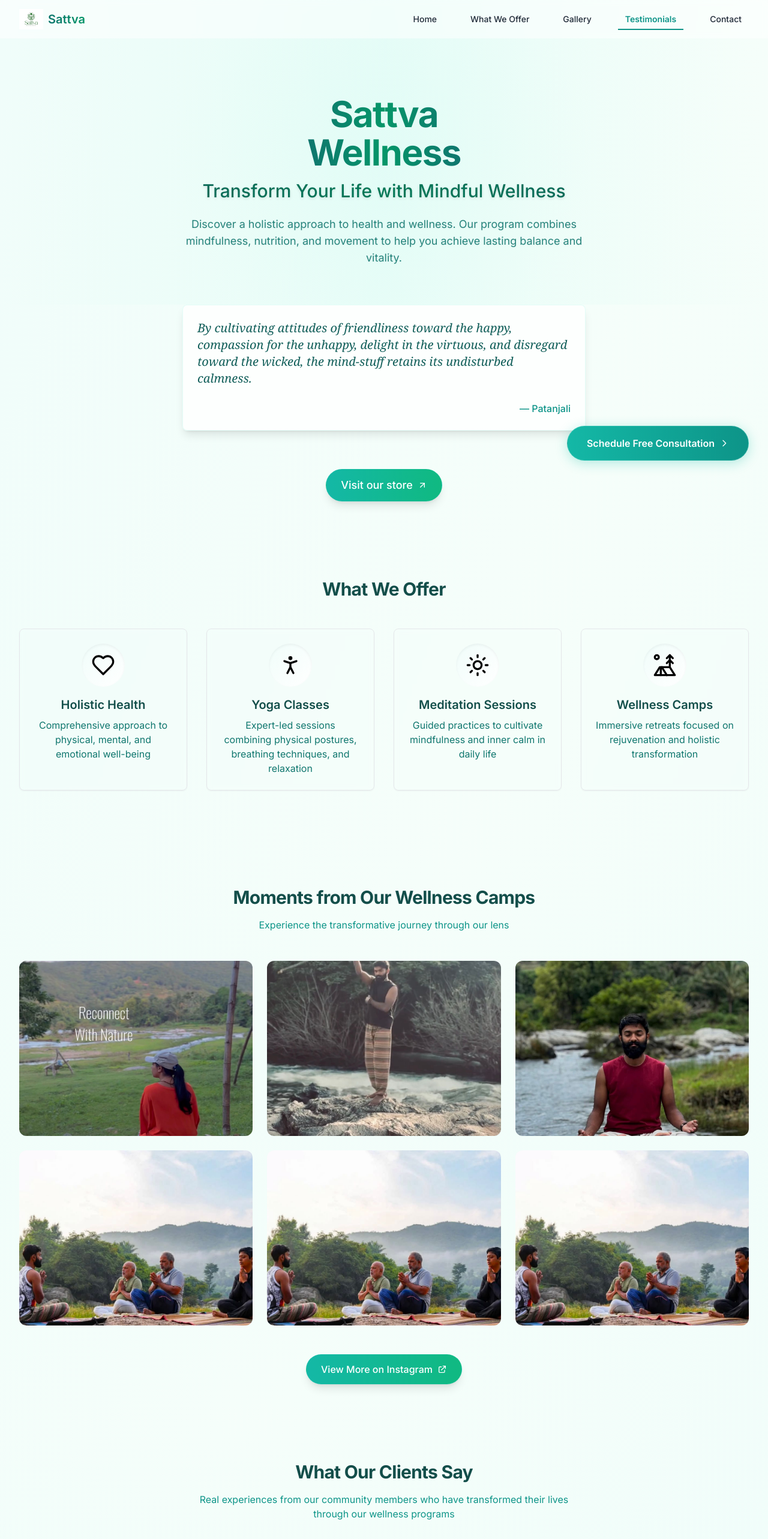
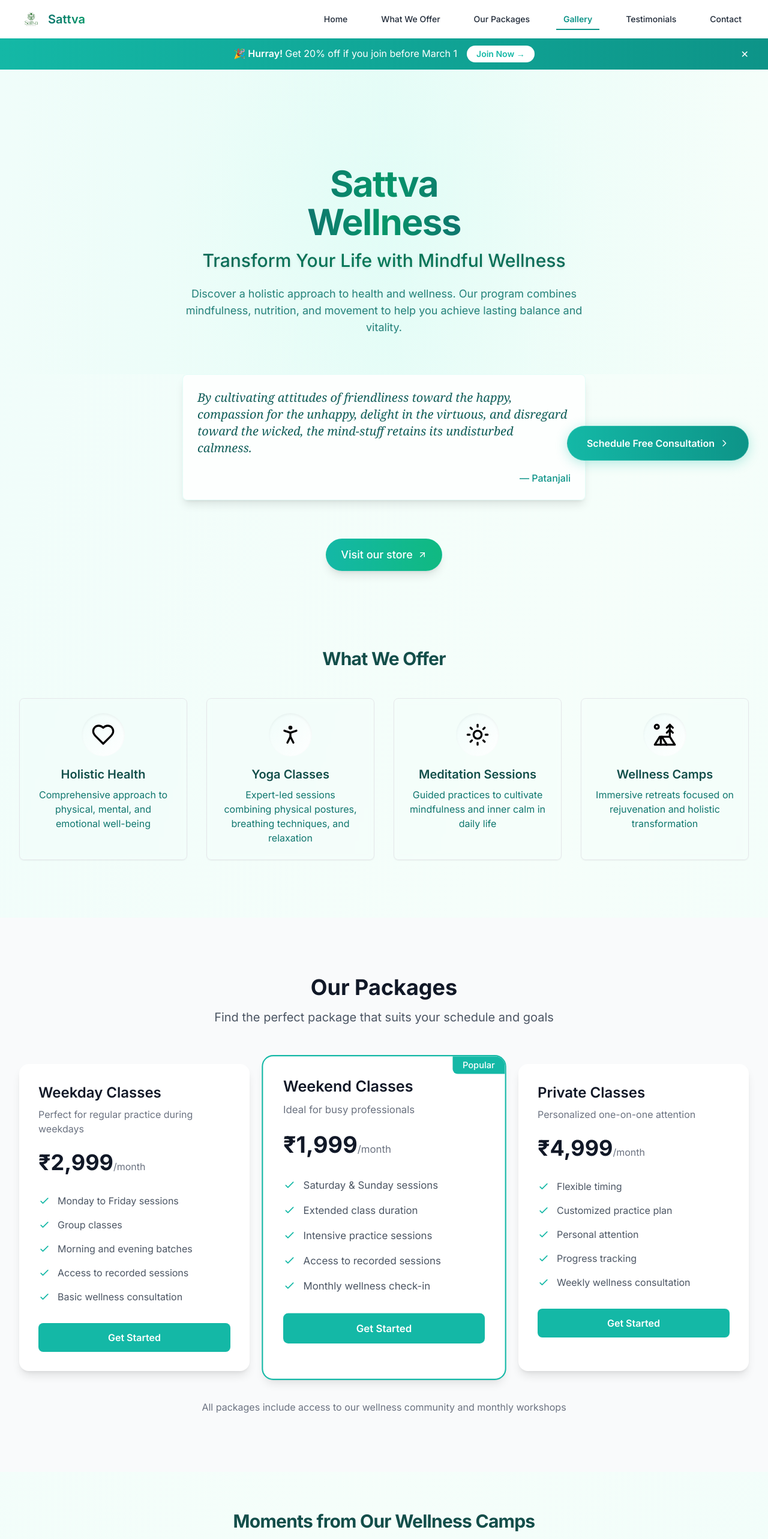
Before and after one commit to vipinvkartha/sattva-wellness, a Next.js app: page / in a window 1280 px wide. Shown: the top 2566 px of the page at 60% size. Built offline with nearby package versions, Linux system fonts and the light colour scheme.

Commit message:
pricing menu

```diff
--- a/app/components/NavMenu.tsx
+++ b/app/components/NavMenu.tsx
@@ -8,6 +8,7 @@ import Link from 'next/link';
 const menuItems = [
   { label: 'Home', href: '/', isSection: false },
   { label: 'What We Offer', href: '#features', isSection: true },
+  { label: 'Our Packages', href: '#pricing', isSection: true },
   { label: 'Gallery', href: '#gallery', isSection: true },
   { label: 'Testimonials', href: '#testimonials', isSection: true },
   { label: 'Contact', href: '#contact', isSection: true },
@@ -25,19 +26,42 @@ function NavMenu() {
       setIsScrolled(window.scrollY > 50);
 
       if (pathname === '/') {
-        // Only track sections on home page
-        const sections = menuItems.filter(item => item.isSection).map(item => item.href.substring(1));
-        const currentSection = sections.find(section => {
-          const element = document.getElementById(section);
-          if (element) {
-            const rect = element.getBoundingClientRect();
-            return rect.top <= 100 && rect.bottom >= 100;
-          }
-          return false;
-        });
+        const sections = menuItems
+          .filter(item => item.isSection)
+          .map(item => item.href.substring(1));
 
-        if (currentSection) {
-          setActiveSection(currentSection);
+        // Find all visible sections
+        const visibleSections = sections
+          .map(section => {
+            const element = document.getElementById(section);
+            if (element) {
+              const rect = element.getBoundingClientRect();
+              return {
+                id: section,
+                top: rect.top,
+                bottom: rect.bottom,
+                height: rect.height
+              };
+            }
+            return null;
+          })
+          .filter(Boolean);
+
+        // Find the most visible section
+        const mostVisible = visibleSections.reduce((prev, current) => {
+          const viewportHeight = window.innerHeight;
+          const currentVisibleHeight = Math.min(current.bottom, viewportHeight) -
+            Math.max(current.top, 0);
+          const prevVisibleHeight = prev ?
+            Math.min(prev.bottom, viewportHeight) - Math.max(prev.top, 0) : 0;
+
+          return currentVisibleHeight > prevVisibleHeight ? current : prev;
+        }, null);
+
+        if (mostVisible) {
+          setActiveSection(mostVisible.id);
+        } else if (window.scrollY < 100) {
+          setActiveSection('home');
         }
       }
     };
--- a/app/layout.tsx
+++ b/app/layout.tsx
@@ -4,6 +4,7 @@ import { Inter } from 'next/font/google';
 import { Analytics } from '@vercel/analytics/react';
 import Script from 'next/script';
 import FloatingConsultButton from '@/components/FloatingConsultButton';
+import CampaignBanner from '@/components/CampaignBanner';
 
 const inter = Inter({ subsets: ['latin'] });
 
@@ -100,8 +101,9 @@ export default function RootLayout({
         </Script>
       </head>
       <body className={inter.className}>
+        <CampaignBanner />
+        {children}
         <FloatingConsultButton />
-        {children}
         <Analytics />
       </body>
     </html>
--- a/app/page.tsx
+++ b/app/page.tsx
@@ -7,6 +7,7 @@ import { ReactNode, useState } from "react";
 import { ImageModal } from './components/ImageModal';
 import NavMenu from './components/NavMenu';
 import QuoteDisplay from '../src/components/QuoteDisplay'
+import PricingSection from '@/components/PricingSection';
 
 interface FeatureCardProps {
   icon: ReactNode;
@@ -218,6 +219,8 @@ export default function Home() {
           </div>
         </div>
       </section>
+
+      <PricingSection />
 
       {/* Gallery Section */}
       <section id="gallery" className="py-16 bg-gradient-to-b from-transparent via-teal-50/50 to-transparent dark:via-teal-950/30">
--- /dev/null
+++ b/components/CampaignBanner.tsx
@@ -0,0 +1,37 @@
+'use client';
+
+import { useState } from 'react';
+
+export default function CampaignBanner() {
+  const [isVisible, setIsVisible] = useState(true);
+
+  if (!isVisible) return null;
+
+  return (
+    <div className="relative bg-gradient-to-r from-[#14b8a6] to-[#0d9488] text-white py-3 px-4 mt-[64px]">
+      <div className="max-w-7xl mx-auto flex items-center justify-center text-center relative">
+        <div className="animate-bounce-gentle">
+          <span className="font-semibold">🎉 Hurray! </span>
+          <span className="hidden sm:inline">Get 20% off if you join before March 1</span>
+          <span className="sm:hidden">20% off until March 1</span>
+          <a
+            href="https://forms.zohopublic.eu/sattva/form/SattvaWellnessRegistrationForm/formperma/uESkDIJRLWFDFCpd6VWeBhSa5TEBQEBLsUVnG1JVayI"
+            target="_blank"
+            rel="noopener noreferrer"
+            className="ml-2 sm:ml-4 inline-block bg-white text-[#14b8a6] px-4 py-1 rounded-full text-sm font-semibold
+            hover:bg-opacity-90 transition-all duration-300"
+          >
+            Join Now →
+          </a>
+        </div>
+        <button
+          onClick={() => setIsVisible(false)}
+          className="absolute right-2 sm:right-4 top-1/2 transform -translate-y-1/2 text-white hover:opacity-75"
+          aria-label="Close banner"
+        >
+          ✕
+        </button>
+      </div>
+    </div>
+  );
+}
--- /dev/null
+++ b/components/PricingSection.tsx
@@ -0,0 +1,119 @@
+export default function PricingSection() {
+  const packages = [
+    {
+      name: 'Weekday Classes',
+      price: '₹2,999',
+      period: '/month',
+      description: 'Perfect for regular practice during weekdays',
+      features: [
+        'Monday to Friday sessions',
+        'Group classes',
+        'Morning and evening batches',
+        'Access to recorded sessions',
+        'Basic wellness consultation'
+      ]
+    },
+    {
+      name: 'Weekend Classes',
+      price: '₹1,999',
+      period: '/month',
+      description: 'Ideal for busy professionals',
+      features: [
+        'Saturday & Sunday sessions',
+        'Extended class duration',
+        'Intensive practice sessions',
+        'Access to recorded sessions',
+        'Monthly wellness check-in'
+      ],
+      popular: true
+    },
+    {
+      name: 'Private Classes',
+      price: '₹4,999',
+      period: '/month',
+      description: 'Personalized one-on-one attention',
+      features: [
+        'Flexible timing',
+        'Customized practice plan',
+        'Personal attention',
+        'Progress tracking',
+        'Weekly wellness consultation'
+      ]
+    }
+  ];
+
+  return (
+    <section id="pricing" className="py-24 bg-gray-50">
+      <div className="max-w-7xl mx-auto px-4 sm:px-6 lg:px-8">
+        <div className="text-center">
+          <h2 className="text-3xl font-bold text-gray-900 sm:text-4xl">
+            Our Packages
+          </h2>
+          <p className="mt-4 text-xl text-gray-600">
+            Find the perfect package that suits your schedule and goals
+          </p>
+        </div>
+
+        <div className="mt-16 grid gap-8 md:grid-cols-3">
+          {packages.map((pkg) => (
+            <div
+              key={pkg.name}
+              className={`relative bg-white rounded-2xl shadow-lg overflow-hidden
+                ${pkg.popular ? 'ring-2 ring-[#14b8a6] transform scale-105' : ''}
+              `}
+            >
+              {pkg.popular && (
+                <div className="absolute top-0 right-0 bg-[#14b8a6] text-white px-4 py-1 rounded-bl-lg text-sm font-medium">
+                  Popular
+                </div>
+              )}
+
+              <div className="p-8">
+                <h3 className="text-2xl font-semibold text-gray-900">{pkg.name}</h3>
+                <p className="mt-2 text-gray-500">{pkg.description}</p>
+                <div className="mt-6">
+                  <span className="text-4xl font-bold text-gray-900">{pkg.price}</span>
+                  <span className="text-gray-500">{pkg.period}</span>
+                </div>
+
+                <ul className="mt-8 space-y-4">
+                  {pkg.features.map((feature) => (
+                    <li key={feature} className="flex items-center">
+                      <svg
+                        className="w-5 h-5 text-[#14b8a6]"
+                        fill="none"
+                        stroke="currentColor"
+                        viewBox="0 0 24 24"
+                      >
+                        <path
+                          strokeLinecap="round"
+                          strokeLinejoin="round"
+                          strokeWidth={2}
+                          d="M5 13l4 4L19 7"
+                        />
+                      </svg>
+                      <span className="ml-3 text-gray-600">{feature}</span>
+                    </li>
+                  ))}
+                </ul>
+
+                <a
+                  href="https://forms.zohopublic.eu/sattva/form/SattvaWellnessRegistrationForm/formperma/uESkDIJRLWFDFCpd6VWeBhSa5TEBQEBLsUVnG1JVayI"
+                  target="_blank"
+                  rel="noopener noreferrer"
+                  className="mt-8 block w-full bg-[#14b8a6] text-white text-center py-3 rounded-lg font-semibold hover:bg-[#0d9488] transition-colors duration-200"
+                >
+                  Get Started
+                </a>
+              </div>
+            </div>
+          ))}
+        </div>
+
+        <p className="mt-12 text-center text-gray-500">
+          All packages include access to our wellness community and monthly workshops
+        </p>
+      </div>
+    </section>
+  );
+}
```
